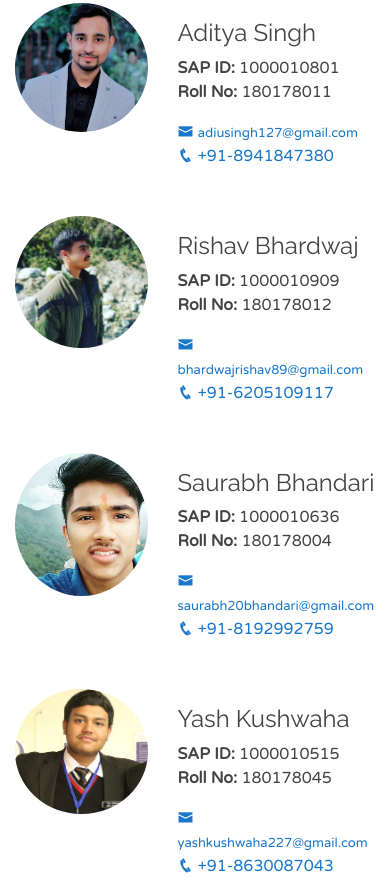
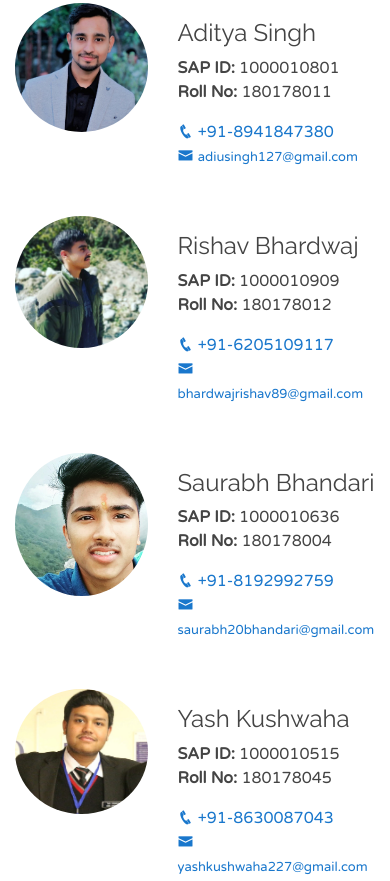
Before and after one commit to AdiSR127/Hospital-Manangement-System, a plain HTML site: page index.html in a window 390 px wide. Shown: the part 444-1325 px from the top of the page. Drawn offline with nearby package versions, Linux system fonts and the light colour scheme.

Commit message:
responsiveness

```diff
--- a/index.html
+++ b/index.html
@@ -123,15 +123,17 @@
            <b>SAP ID:</b> 1000010801<br>
            <b>Roll No:</b> 180178011
           </p>
-            <a href="mailto: adiusingh127@gmail.com">
-            <i class="icofont-envelope"></i>
-            <span style="font-size: small">adiusingh127@gmail.com</span>
-            </a>
-            <br>
+
+
             <a href="tel: 08941847380">
               <i class="icofont-phone"></i>
               +91-8941847380
               </a>
+              <br>
+              <a href="mailto: adiusingh127@gmail.com" class="d-lg-none d-xl-block">
+                <i class="icofont-envelope"></i>
+                <span style="font-size: small">adiusingh127@gmail.com</span>
+                </a>
           </div>
 
           <!--Rishav-->
@@ -144,15 +146,17 @@
            <b>SAP ID:</b> 1000010909<br>
            <b>Roll No:</b> 180178012
           </p>
-            <a href="mailto: bhardwajrishav89@gmail.com">
-            <i class="icofont-envelope"></i>
-            <span style="font-size: small">bhardwajrishav89@gmail.com</span>
-            </a>
-            <br>
+
+
             <a href="tel: 06205109117">
               <i class="icofont-phone"></i>
               +91-6205109117
               </a>
+              <br>
+              <a href="mailto: bhardwajrishav89@gmail.com" class="d-lg-none d-xl-block">
+                <i class="icofont-envelope"></i>
+                <span style="font-size: small">bhardwajrishav89@gmail.com</span>
+                </a>
           </div>
 
            <!--Saurabh-->
@@ -160,20 +164,23 @@
             <img src="images/Saurabh.jpeg" class="img-fluid rounded-circle" alt="Saurabh">
            </div>
           <div class="col-lg-4 col-md-4 col-7 mb-5">
+
           <p>
             <h4>Saurabh Bhandari</h4>
            <b>SAP ID:</b> 1000010636<br>
            <b>Roll No:</b> 180178004
           </p>
-            <a href="mailto: saurabh20bhandari@gmail.com">
+          <a href="tel: 08192992759">
+            <i class="icofont-phone"></i>
+            +91-8192992759
+            </a>
+            <br>
+          <a href="mailto: saurabh20bhandari@gmail.com" class="d-lg-none d-xl-block">
             <i class="icofont-envelope"></i>
             <span style="font-size: small">saurabh20bhandari@gmail.com</span>
             </a>
-            <br>
-            <a href="tel: 08192992759">
-              <i class="icofont-phone"></i>
-              +91-8192992759
-              </a>
+
+
           </div>
 
 
@@ -188,15 +195,17 @@
            <b>SAP ID:</b> 1000010515<br>
            <b>Roll No:</b> 180178045
           </p>
-            <a href="mailto: yashkushwaha227@gmail.com">
+          <a href="tel: 08630087043">
+            <i class="icofont-phone"></i>
+            +91-8630087043
+            </a>
+            <br>
+            <a href="mailto: yashkushwaha227@gmail.com" class="d-lg-none d-xl-block">
             <i class="icofont-envelope"></i>
             <span style="font-size: small">yashkushwaha227@gmail.com</span>
             </a>
-            <br>
-            <a href="tel: 08630087043">
-              <i class="icofont-phone"></i>
-              +91-8630087043
-              </a>
+
+
           </div>
         </div>
       </div>
```
